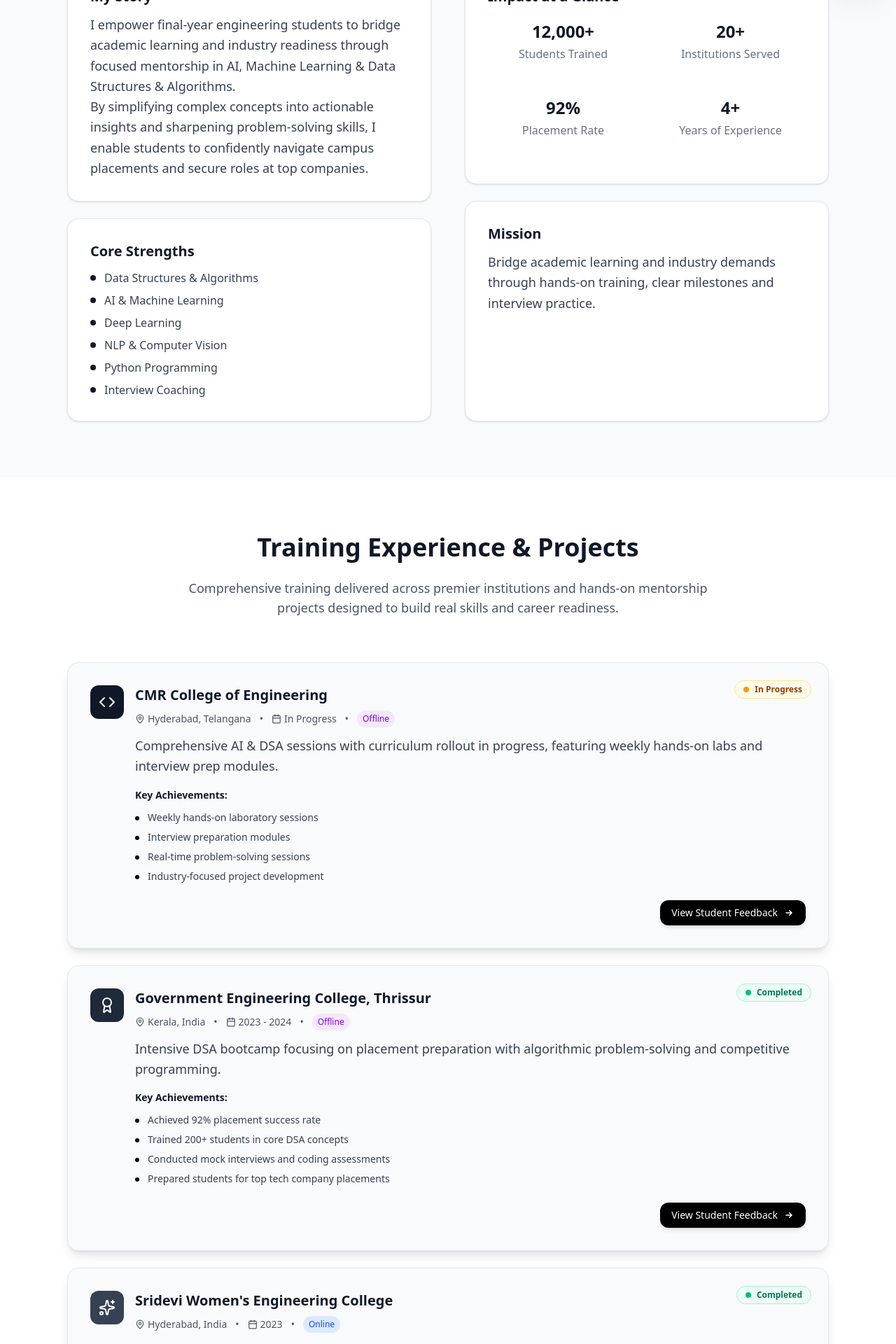
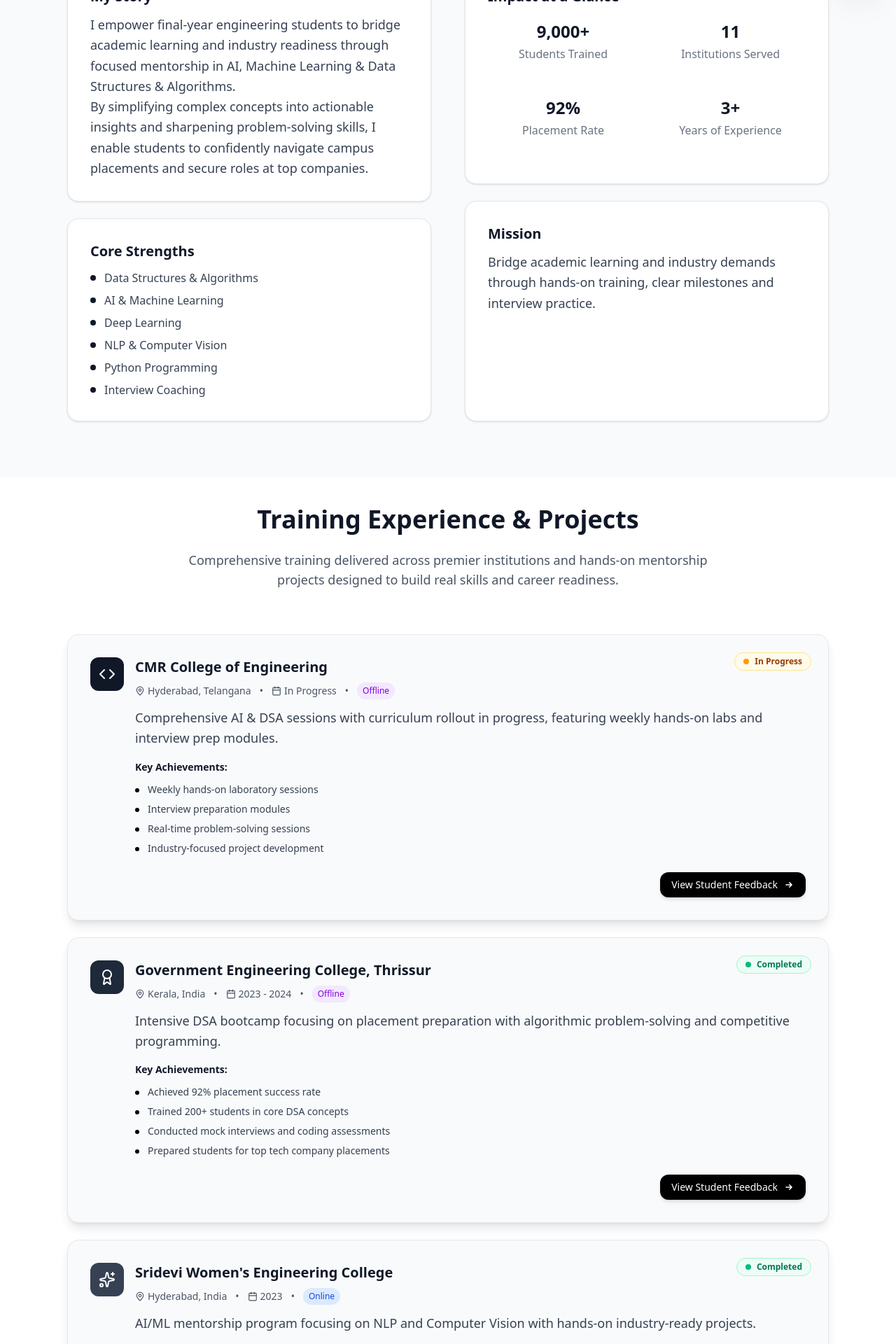
Before and after one commit to srivardhan-kondu/portfolio, a React (Vite) app: page / in a window 1280 px wide. Shown: the part 800-2720 px from the top of the page at 70% size. Built offline with nearby package versions, Linux system fonts and the light colour scheme.

Commit message:
final changes

```diff
--- a/src/components/About.jsx
+++ b/src/components/About.jsx
@@ -1,10 +1,10 @@
 import React from 'react';
 
 const stats = [
-  { label: 'Students Trained', value: '12,000+' },
-  { label: 'Institutions Served', value: '20+' },
+  { label: 'Students Trained', value: '9,000+' },
+  { label: 'Institutions Served', value: '11' },
   { label: 'Placement Rate', value: '92%' },
-  { label: 'Years of Experience', value: '4+' }
+  { label: 'Years of Experience', value: '3+' }
 ];
 
 const skills = [
--- a/src/components/Certifications.jsx
+++ b/src/components/Certifications.jsx
@@ -25,7 +25,7 @@ const Certifications = () => {
   const achievements = [
     {
       title: "9000+ Students Mentored",
-      description: "Successfully trained and mentored students across 20+ institutions in AI, DSA, and Python programming",
+      description: "Successfully trained and mentored students across 11 institutions in AI, DSA, and Python programming",
       icon: Users,
       color: "bg-gray-900"
     },
@@ -36,7 +36,7 @@ const Certifications = () => {
       color: "bg-gray-800"
     },
     {
-      title: "4+ Years Experience",
+      title: "3+ Years Experience",
       description: "Extensive experience in AI training, DSA mentoring, and project supervision",
       icon: Calendar,
       color: "bg-gray-700"
@@ -44,7 +44,7 @@ const Certifications = () => {
   ];
 
   return (
-    <section className="py-20 bg-white relative">
+    <section className="py-10 bg-white relative">
       <div className="max-w-6xl mx-auto px-4 sm:px-6 lg:px-8">
         {/* Section Header */}
         <div className="text-center mb-16">
--- a/src/components/Contact.jsx
+++ b/src/components/Contact.jsx
@@ -2,7 +2,7 @@ import { Mail, Phone, Linkedin } from 'lucide-react';
 
 const Contact = () => {
   return (
-    <section className="py-20 bg-white relative">
+    <section className="py-10 bg-white relative">
       <div className="w-full px-4 sm:px-6 lg:px-8">
         <div className="text-center mb-10">
           <h2 className="text-4xl font-bold text-gray-900">Contact Me</h2>
--- a/src/components/Experience.jsx
+++ b/src/components/Experience.jsx
@@ -138,23 +138,7 @@ const Experience = () => {
       color: "bg-gray-800",
       status: "completed"
     },
-    {
-      name: "Sree Vidyanikethan Engineering College",
-      location: "Tirupati, Andhra Pradesh",
-      duration: "2023",
-      mode: "Offline",
-      description: "Machine learning bootcamp with hands-on implementation of real-time prediction models.",
-      achievements: [
-        "Conducted comprehensive ML bootcamp",
-        "Implemented real-time prediction models",
-        "Hands-on experience with industry tools",
-        "Built production-ready ML systems"
-      ],
-      feedbackLink: "https://docs.google.com/spreadsheets/d/1Eq3px5t6G1qct7M5e9Yf0fzTWxN3BIr5WJfUkPhg-kw/edit?usp=sharing",
-      icon: Award,
-      color: "bg-gray-700",
-      status: "completed"
-    },
+
     {
       name: "Sreenidhi University",
       location: "Hyderabad, Telangana",
@@ -189,57 +173,9 @@ const Experience = () => {
       color: "bg-gray-800",
       status: "completed"
     },
-    {
-      name: "VIT",
-      location: "Chennai, Tamil Nadu",
-      duration: "2023",
-      mode: "Offline",
-      description: "Placement preparation program with mock interviews, resume guidance, and technical training.",
-      achievements: [
-        "Game-changing placement preparation sessions",
-        "Mock interview practice and feedback",
-        "Professional resume guidance and review",
-        "Helped secure offers from top MNCs"
-      ],
-      feedbackLink: "https://docs.google.com/spreadsheets/d/1AJBsRJijZZpowg91a60r-b8I9vqJBfCxTO7KDMiVOB8/edit?usp=sharing",
-      icon: Briefcase,
-      color: "bg-gray-700",
-      status: "completed"
-    },
-    {
-      name: "Chitkara University",
-      location: "Punjab, India",
-      duration: "In Progress",
-      mode: "Online",
-      description: "Intensive AI & DSA sessions with capstone projects, focusing on deployable applications and product-based interview preparation.",
-      achievements: [
-        "Building deployable application projects",
-        "Product-based company interview preparation",
-        "Capstone project development",
-        "Industry-standard coding practices"
-      ],
-      feedbackLink: "https://docs.google.com/spreadsheets/d/1_M0vlZP0IU1JHMepAAl-HqmsUmUGsFlxHXCjoek8CVM/edit?usp=sharing",
-      icon: Calendar,
-      color: "bg-gray-900",
-      status: "ongoing"
-    },
-    {
-      name: "Kalasalingam Academy of Research and Education",
-      location: "Krishnankoil, Tamil Nadu",
-      duration: "2022 - 2023",
-      mode: "Offline",
-      description: "Research guidance and project supervision leading to publications and conference presentations.",
-      achievements: [
-        "Outstanding research guidance provided",
-        "Supervised academic paper publications",
-        "Supported conference presentation preparation",
-        "Mentored research methodology development"
-      ],
-      feedbackLink: "https://docs.google.com/spreadsheets/d/1s76hGVPFQ72PBkwT-42B2JpNUzTFlF-aQPWJNYSttdg/edit?usp=sharing",
-      icon: Sparkles,
-      color: "bg-gray-800",
-      status: "completed"
-    },
+
+
+
     {
       name: "Hyderabad Institute of Technology and Management",
       location: "Hyderabad, Telangana",
@@ -324,8 +260,8 @@ const Experience = () => {
   ];
 
   return (
-    <section className="py-20 bg-white relative">
-      <div className="max-w-6xl mx-auto px-4 sm:px-6 lg:px-8">
+    <section className="py-10 bg-white relative">
+      <div className="max-w-6xl mx-auto px-4 sm:px-1 lg:px-8">
         {/* Section Header */}
         <div className="text-center mb-16">
           <h2 className="text-4xl font-bold text-gray-900 mb-6">
@@ -337,7 +273,7 @@ const Experience = () => {
         </div>
 
         {/* Institution Training Cards */}
-        <div className="space-y-6 mb-20">
+        <div className="space-y-6 mb-8">
           {institutions.map((inst, idx) => (
             <div key={idx} className="bg-gray-50 rounded-2xl p-6 sm:p-8 shadow-lg border border-gray-200 hover:shadow-xl transition-all duration-300 relative">
               {/* Status Badge */}
@@ -408,7 +344,7 @@ const Experience = () => {
         </div>
 
         {/* Mentorship / Project Cards */}
-        <div className="grid md:grid-cols-2 gap-6 mb-20">
+        <div className="grid md:grid-cols-2 gap-6 mb-8">
           {mentorshipProjects.map((proj, index) => (
             <div key={index} className="bg-gray-50 rounded-xl p-6 sm:p-8 shadow-lg border border-gray-200 hover:shadow-xl transition-all duration-300">
               <div className="flex items-center space-x-4 mb-4">
--- a/src/components/Projects.jsx
+++ b/src/components/Projects.jsx
@@ -62,7 +62,7 @@ const Projects = () => {
   ];
 
   return (
-    <section className="py-20 bg-white relative">
+    <section className="py-10 bg-white relative">
       <div className="max-w-6xl mx-auto px-4 sm:px-6 lg:px-8">
         {/* Section Header */}
         <div className="text-center mb-16">
```
Also changed, not shown: 1 other file (tests, documents, lock files or other folders).
